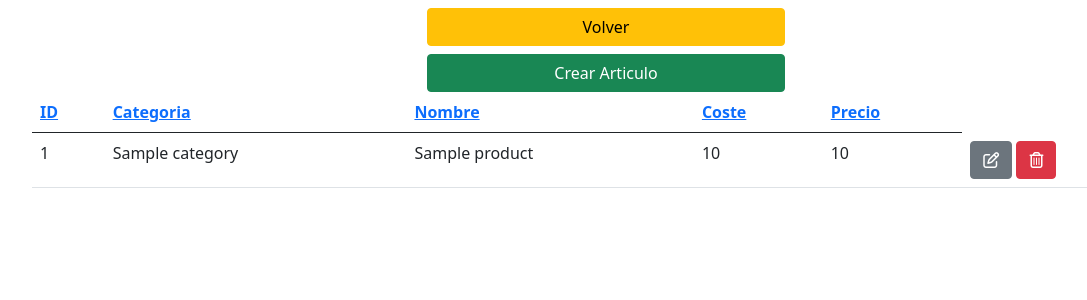
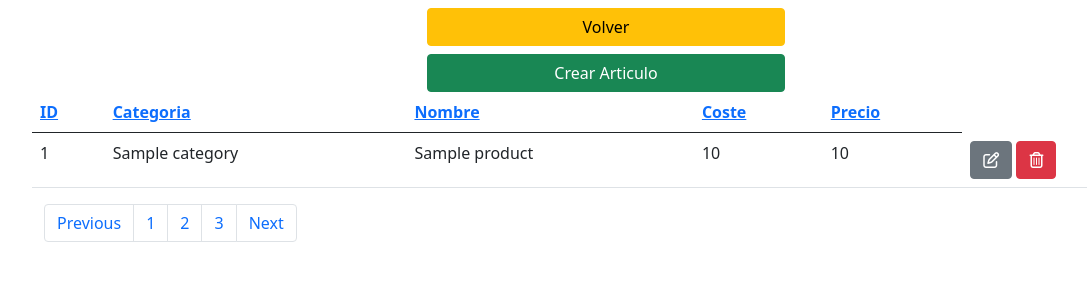
Before and after one commit to jorgeAgoiz/DWES_PAC3, a PHP site: page /ListaArticulo.php in a window 1280 px wide. Shown: the top 300 px of the page, without its empty margins (34-1121 px from the left). Run offline with PHP 8.4, Linux system fonts and the light colour scheme; tables that the repository leaves empty or names only in its code hold one stand-in row (values such as "Sample post"); some libraries are stand-ins or nearby versions.

Commit message:
Empezando con la paginación

```diff
--- a/ListaArticulo.php
+++ b/ListaArticulo.php
@@ -53,6 +53,16 @@ require("./includes/header.php");
                 ?>
             </tbody>
         </table>
+        <!-- Lo dejamos por hoy en la paginación -->
+        <nav aria-label="Page navigation example">
+            <ul class="pagination">
+                <li class="page-item"><a class="page-link" href="#">Previous</a></li>
+                <li class="page-item"><a class="page-link" href="#">1</a></li>
+                <li class="page-item"><a class="page-link" href="#">2</a></li>
+                <li class="page-item"><a class="page-link" href="#">3</a></li>
+                <li class="page-item"><a class="page-link" href="#">Next</a></li>
+            </ul>
+        </nav>
     </div>
 </div>
 
```
